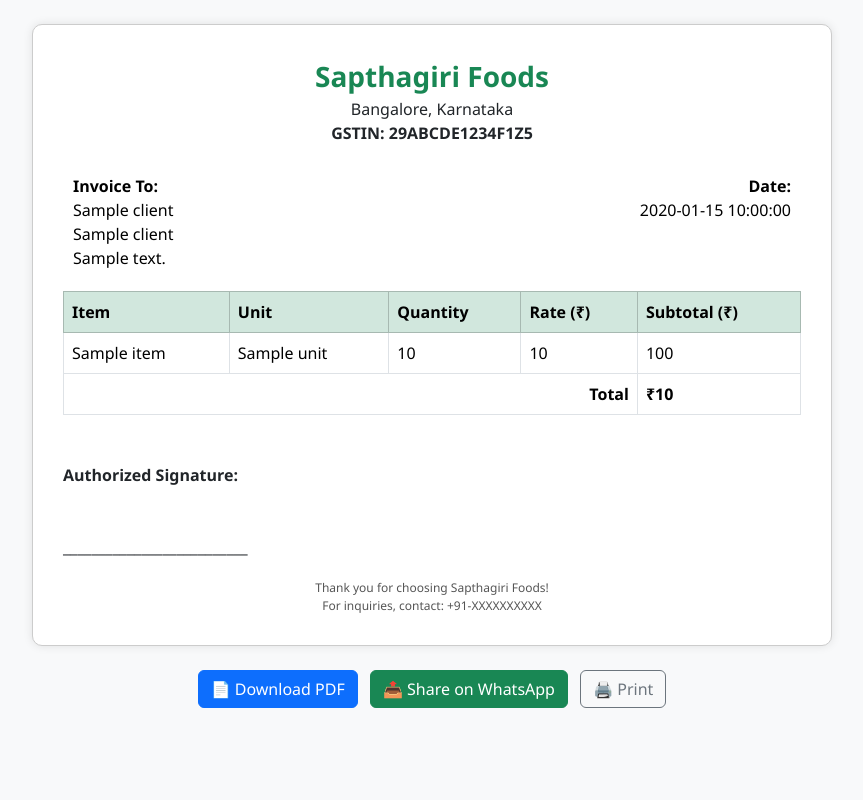
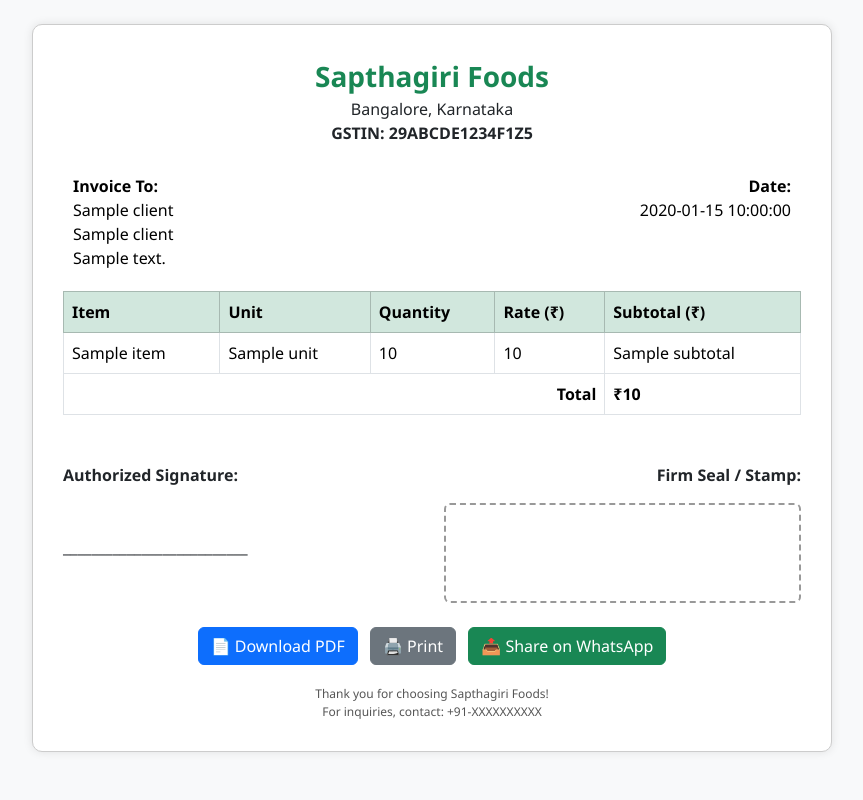
Before and after one commit to Chanduigu/sapt, a Flask app: template templates/invoice.html in a window 1280 px wide. Shown: the whole page, without its empty margins (208-1071 px from the left). Run offline with Flask 3, Linux system fonts and the light colour scheme; the template is opened without the code that fills it: most values are stand-ins (such as "Sample title", 1, 10 or a date in 2020).

Commit message:
Update invoice.html

```diff
--- a/templates/invoice.html
+++ b/templates/invoice.html
@@ -5,7 +5,6 @@
   <title>Sapthagiri Foods – Invoice</title>
   <meta name="viewport" content="width=device-width, initial-scale=1">
   <link href="https://cdn.jsdelivr.net/npm/bootstrap@5.3.2/dist/css/bootstrap.min.css" rel="stylesheet">
-
   <style>
     body {
       font-family: 'Segoe UI', sans-serif;
@@ -46,9 +45,9 @@
     }
 
     @media print {
-      .no-print {
-        display: none;
-      }
+      .no-print { display: none !important; }
+      body { background: white !important; }
+      .invoice-box { box-shadow: none !important; border: none !important; }
     }
   </style>
 </head>
@@ -85,7 +84,7 @@
             <td>{{ item.unit }}</td>
             <td>{{ item.quantity }}</td>
             <td>{{ item.price }}</td>
-            <td>{{ item.price * item.quantity }}</td>
+            <td>{{ item.subtotal }}</td>
           </tr>
           {% endfor %}
         </tbody>
@@ -102,21 +101,30 @@
           <p><strong>Authorized Signature:</strong></p>
           <div class="mt-5">__________________________</div>
         </div>
-        <div class="footer-note">
+        <div class="col-md-6 text-end">
+          <p><strong>Firm Seal / Stamp:</strong></p>
+          <div class="stamp-box w-100"></div>
+        </div>
+      </div>
+
+      <div class="mt-4 text-center no-print">
+        <a href="{{ url_for('billing.export_invoice_pdf', invoice_id=invoice_id) }}" class="btn btn-primary me-2">📄 Download PDF</a>
+        <a href="#" onclick="window.print()" class="btn btn-secondary me-2">🖨️ Print</a>
+
+        <!-- Share on WhatsApp -->
+        <a
+          class="btn btn-success"
+          target="_blank"
+          href="https://wa.me/?text={{ 'Invoice from Sapthagiri Foods - Total ₹' + total|string + '. Thank you for your business!' | urlencode }}"
+        >📤 Share on WhatsApp</a>
+      </div>
+
+      <div class="footer-note">
         Thank you for choosing Sapthagiri Foods!<br>
         For inquiries, contact: +91-XXXXXXXXXX
       </div>
     </div>
   </div>
-      {% if not is_pdf %}
-      <div class="mt-4 text-center no-print">
-        <a href="{{ url_for('billing.export_invoice_pdf', invoice_id=invoice_id) }}" class="btn btn-primary me-2">📄 Download PDF</a>
-        <a href="https://wa.me/?text=Here%20is%20your%20invoice%20-%20check%20invoice%20ID%20{{ invoice_id }}" class="btn btn-success me-2" target="_blank">📤 Share on WhatsApp</a>
-        <button class="btn btn-outline-secondary" onclick="window.print()">🖨️ Print</button>
-      </div>
-      {% endif %}
-
-
 
 </body>
 </html>
```
